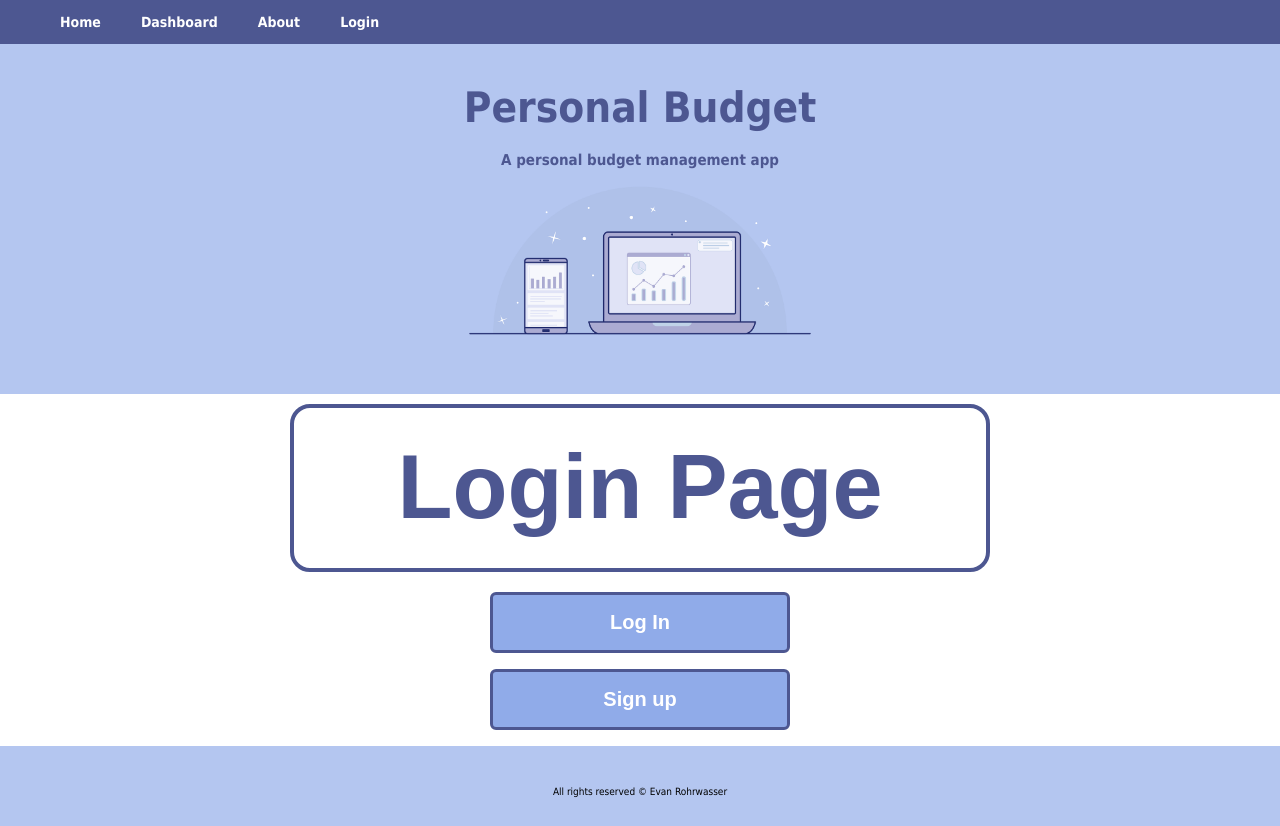
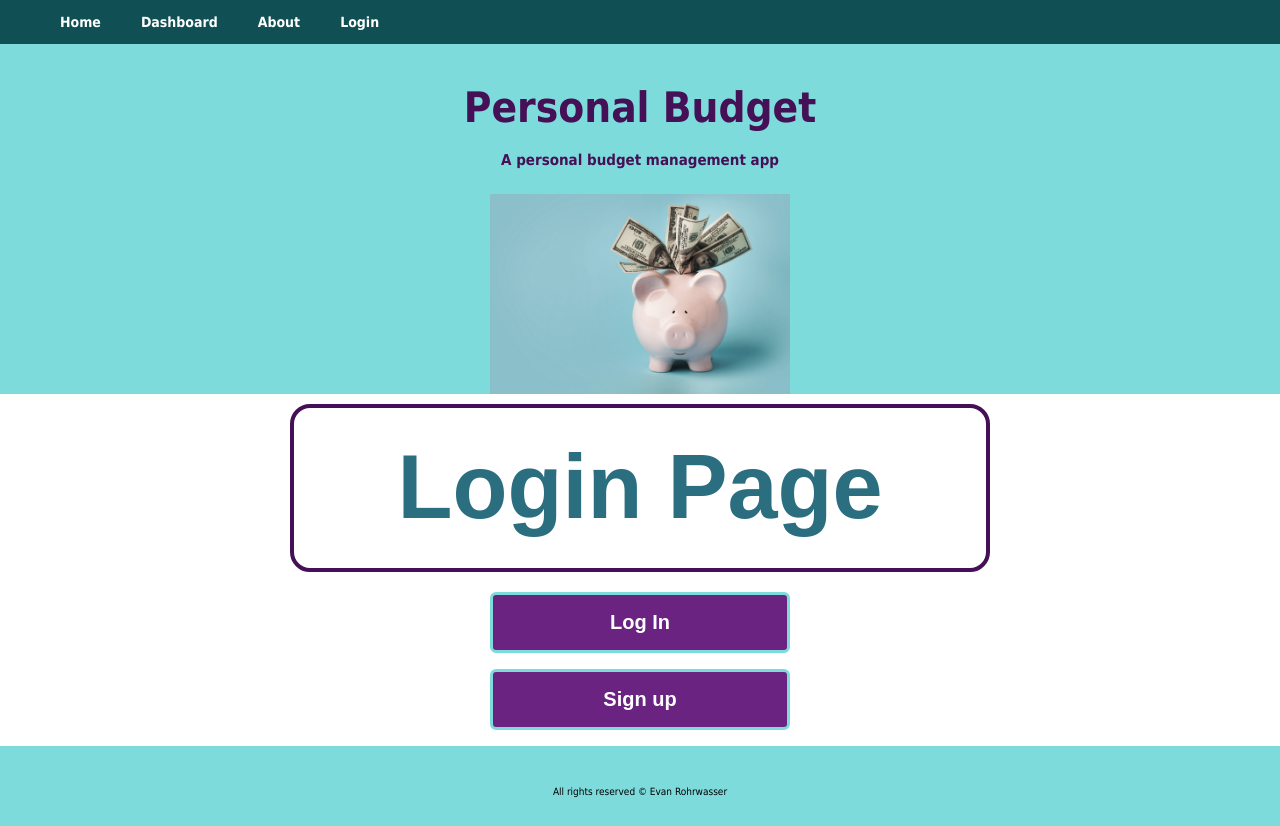
Before and after one commit to evanrohrwasser/React-Web-App-with-Auth0, a React (Create React App) app: page /login in a window 1280 px wide. Built offline with nearby package versions, Linux system fonts and the light colour scheme.

Commit message:
Changed CSS

```diff
--- a/src/App.css
+++ b/src/App.css
@@ -38,12 +38,12 @@
 }
 
 h1{
-  color: #4d5791;
+  color: #451055;
   position: center;
 }
 
 button{
-  background-color: #90abe9;
+  background-color:  #6a2380;
   border: none;
   color: white;
   padding: 15px 32px;
@@ -63,7 +63,7 @@ button{
   font-family: Arial, Helvetica, sans-serif;
   font-weight:900;
   border-radius: 6px;
-  border: 3px solid  #4d5791;
+  border: 3px solid #7edbdb;
 
 
 
--- a/src/HomePage/HomePage.js
+++ b/src/HomePage/HomePage.js
@@ -24,10 +24,10 @@ function HomePage() {
             </p>
         </div>
 
-        <div className="text-box" aria-label="Alerts">
-            <h1>Alerts</h1>
+        <div className="text-box" aria-label="Visualize">
+            <h1>Visualize</h1>
             <p>
-                What if your clothing budget ended? You will get an alert. The goal is to never go over the budget.
+            This app helps visualize how much you are spending in each category.
             </p>
         </div>
 
--- a/src/LoginPage/Login.js
+++ b/src/LoginPage/Login.js
@@ -5,7 +5,7 @@ function Login() {
   return (
     <div className="box">
     <h1 >
-    <div className="Login-header">
+    <div className="Login-header" aria-label="Login Page">
 
             Login Page
 
--- a/src/LoginPage/LoginPage.js
+++ b/src/LoginPage/LoginPage.js
@@ -9,7 +9,7 @@ const LoginPage = () => {
 
     !isAuthenticated && (
 
-   <button onClick={() => loginWithRedirect()}>
+   <button aria-label="Login Button" onClick={() => loginWithRedirect()}>
 
      Log In
    </button>
--- a/src/LoginPage/LogoutButton.js
+++ b/src/LoginPage/LogoutButton.js
@@ -5,7 +5,7 @@ const LogoutButton = () => {
   const { logout, isAuthenticated } = useAuth0();
   return(
       isAuthenticated && (
-   <button onClick={() => logout()}>
+   <button aria-label="Log Out Button" onClick={() => logout()}>
      Log Out
    </button>
       )
--- a/src/LoginPage/Signup.js
+++ b/src/LoginPage/Signup.js
@@ -10,7 +10,7 @@ const Signup = () => {
 
     !isAuthenticated && (
 
-   <button onClick={() => loginWithRedirect()}>
+   <button aria-label="Sign Up button" onClick={() => loginWithRedirect()}>
 
      Sign up
    </button>
--- a/src/index.css
+++ b/src/index.css
@@ -368,7 +368,7 @@ body {
 
 div.menu {
   width: 100%;
-  background-color: #4d5791;
+  background-color: #105055;
   height: 44px;
   padding: 0 40px;
   font-weight:800;
@@ -394,14 +394,14 @@ div.menu ul li a {
 
 div.menu ul li a:hover  {
   background-color: white;
-  color: #4d5791;
+  color: #451055;
 }
 
 div.hero {
   height: 350px;
-  background-color: #b4c6f0;
+  background-color: #7edbdb;
   background-image: url('/bg.png');
-  background-size: 400px;
+  background-size: 300px;
   background-repeat: no-repeat;
   background-position: center bottom;
   padding-top: 40px;
@@ -420,7 +420,7 @@ div.hero h1 {
 }
 
 div.hero h2 {
-  color: #4d5791;
+  color:#451055;
 }
 
 .container {
@@ -440,13 +440,13 @@ margin-top: 10px;
 padding:15px;
 margin-bottom: 20px;
 background:white;
-border:4px solid #4d5791;
+border:4px solid#451055;
 border-radius: 20px;
 }
 
 .bottom {
   height: 50px;
-  background-color: #b4c6f0;
+  background-color: #7edbdb;
   padding: 40px;
   min-height: 100%;
   position: relative;
@@ -466,7 +466,7 @@ border-radius: 20px;
 
 .container h1{
   text-align: center;
-  color: #4d5791;
+  color: #451055;
   font-size: xx-large;
   font-weight: bolder;
   padding-bottom: 20px;
@@ -474,7 +474,7 @@ border-radius: 20px;
 
 .container h2{
   text-align: center;
-  color:   #4d5791;
+  color:  #722988;
   font-size: x-large;
   font-weight: bolder;
   padding-bottom: -20px;
@@ -483,7 +483,7 @@ border-radius: 20px;
 
 .container p{
   text-align: center;
-  color:   #0b1130;
+  color:   #542c81;
   font-size: small;
   font-weight: bolder;
 
@@ -491,7 +491,7 @@ border-radius: 20px;
 
 .container h3{
   text-align: center;
-  color:  #87a0db;
+  color:  #7edbdb;
   font-weight: bolder;
   padding-bottom: -20px;
 }
@@ -517,14 +517,14 @@ border-radius: 20px;
 }
 
 .form-edit{
-  color:#4d5791;
+  color:#451055;
   text-align: center;
   font-weight: bold;
 }
 
 label{
 
-  color: #4d5791;
+  color:#451055;
   font-size: large;
   font-weight: bold;
   margin:auto auto;
@@ -536,7 +536,7 @@ input{
   margin-bottom: 40px;
   padding: 12px 20px;
   box-sizing: border-box;
-  border: 3px solid #90abe9;
+  border: 3px solid  #7edbdb;
   display: flex;
   vertical-align:middle;
   flex-wrap: wrap;
@@ -548,11 +548,11 @@ input{
 
 a:link{
   text-decoration: none;
-  color: #4d5791;
+  color: #451055;
 }
 
 .btn{
-  background-color: #4d5791;
+  background-color: #451055;
   border: none;
   color: white;
   padding: 15px 32px;
@@ -576,7 +576,7 @@ a:link{
 }
 
 .Login-header{
-  color:  #4d5791;
+  color:   #2a6e80;
   font-size: 90px;
   text-align: center;
   margin: auto;
```
Also changed, not shown: public/bg.png.
